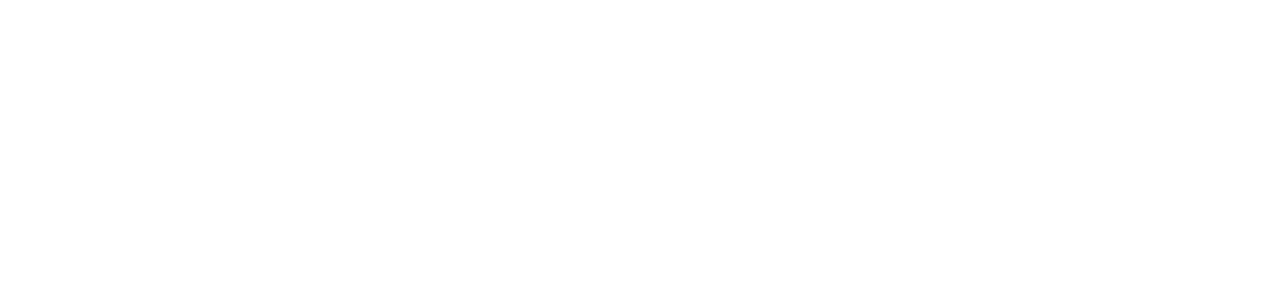
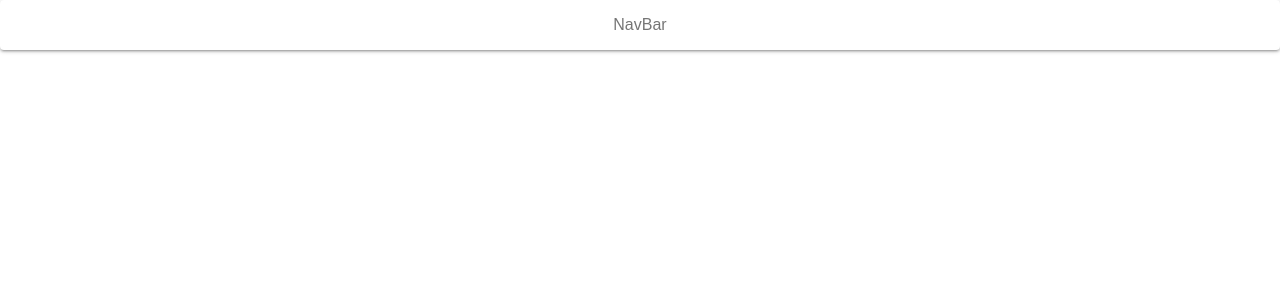
Before and after one commit to 123vivekr/OpenSalve-Web, a React (Create React App) app: page /help in a window 1280 px wide. Shown: the top 300 px of the page. Built offline with nearby package versions, Linux system fonts and the light colour scheme.

Commit message:
add help, analytics routes

```diff
--- a/src/App.js
+++ b/src/App.js
@@ -1,10 +1,12 @@
-import React, { Component } from 'react';
+import React, { Component } from "react";
 import { BrowserRouter as Router, Route } from "react-router-dom";
 import Auth from "./components/auth";
 import { apiVer, login, register, userDetails } from "./utils/api.js";
-import Request from './components/request';
-import { AppProvider  } from './Context'
-import './App.css';
+import Request from "./components/requests";
+import Help from "./components/help";
+import Analytics from "./components/analytics";
+import { AppProvider } from "./Context";
+import "./App.css";
 
 class App extends Component {
   render() {
@@ -13,7 +15,9 @@
         <div>
           <AppProvider>
             <Route exact path="/auth" component={Auth} />
-                <Route exact path="/request" component={Request} />
+            <Route exact path="/requests" component={Request} />
+            <Route exact path="/analytics" component={Analytics} />
+            <Route exact path="/help" component={Help} />
           </AppProvider>
         </div>
       </Router>
--- /dev/null
+++ b/src/components/analytics.js
@@ -0,0 +1,31 @@
+import React, { Component } from "react";
+import PropTypes from "prop-types";
+import { withStyles } from "@material-ui/core/styles";
+import Paper from "@material-ui/core/Paper";
+import Grid from "@material-ui/core/Grid";
+import NavBar from "./navbar";
+import TextField from "@material-ui/core/TextField";
+import Button from "@material-ui/core/Button";
+
+const styles = theme => ({
+  root: {
+    flexGrow: 1
+  }
+});
+
+class Analytics extends Component {
+  render() {
+    const { classes } = this.props;
+    return (
+      <div className={root}>
+        <NavBar />
+      </div>
+    );
+  }
+}
+
+Analytics.propTypes = {
+  classes: PropTypes.object.isRequired
+};
+
+export default withStyles(styles)(Analytics);
--- /dev/null
+++ b/src/components/help.js
@@ -0,0 +1,31 @@
+import React, { Component } from "react";
+import PropTypes from "prop-types";
+import { withStyles } from "@material-ui/core/styles";
+import Paper from "@material-ui/core/Paper";
+import Grid from "@material-ui/core/Grid";
+import NavBar from "./navbar";
+import TextField from "@material-ui/core/TextField";
+import Button from "@material-ui/core/Button";
+
+const styles = theme => ({
+  root: {
+    flexGrow: 1
+  }
+});
+
+class Help extends Component {
+  render() {
+    const { classes } = this.props;
+    return (
+      <div className={root}>
+        <NavBar />
+      </div>
+    );
+  }
+}
+
+Help.propTypes = {
+  classes: PropTypes.object.isRequired
+};
+
+export default withStyles(styles)(Help);
```
Also changed, not shown: src/components/requests.js (renamed from src/components/request.js). Lines whose indentation alone changed are shown as unchanged.
